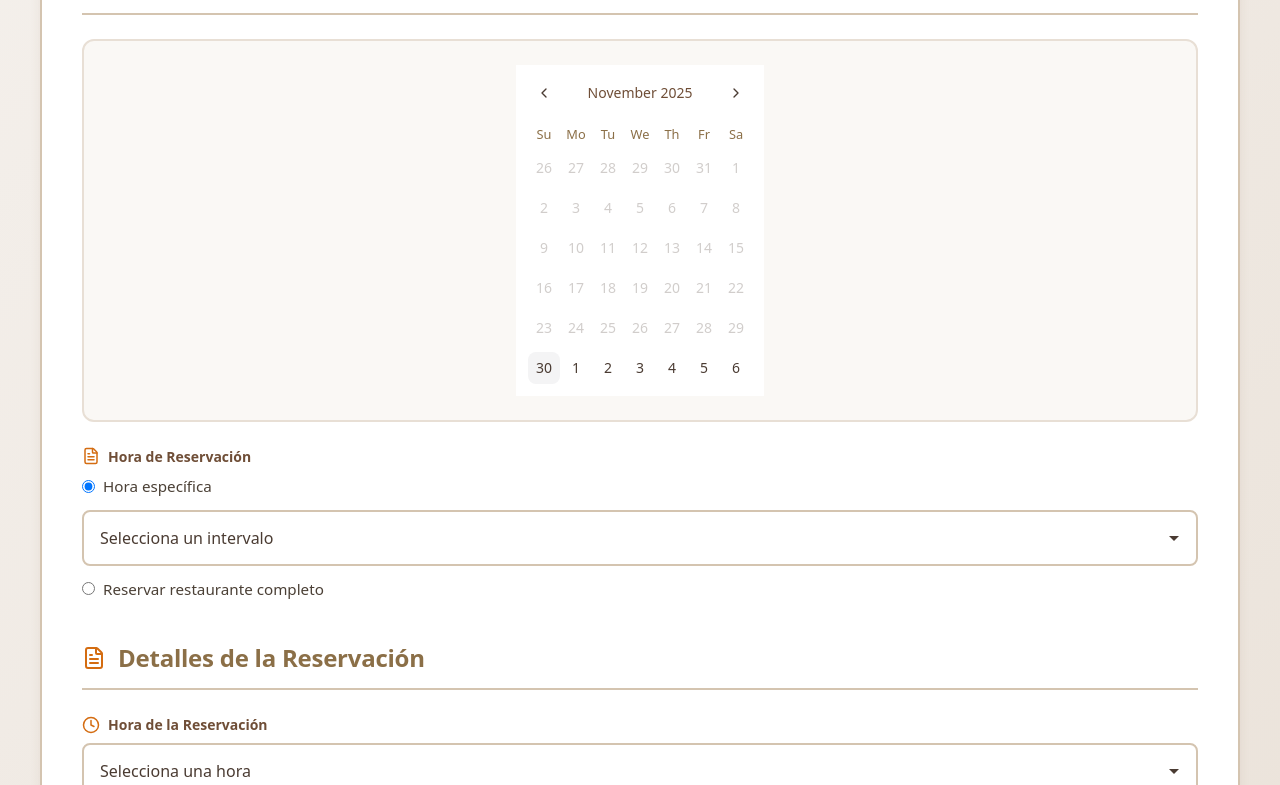
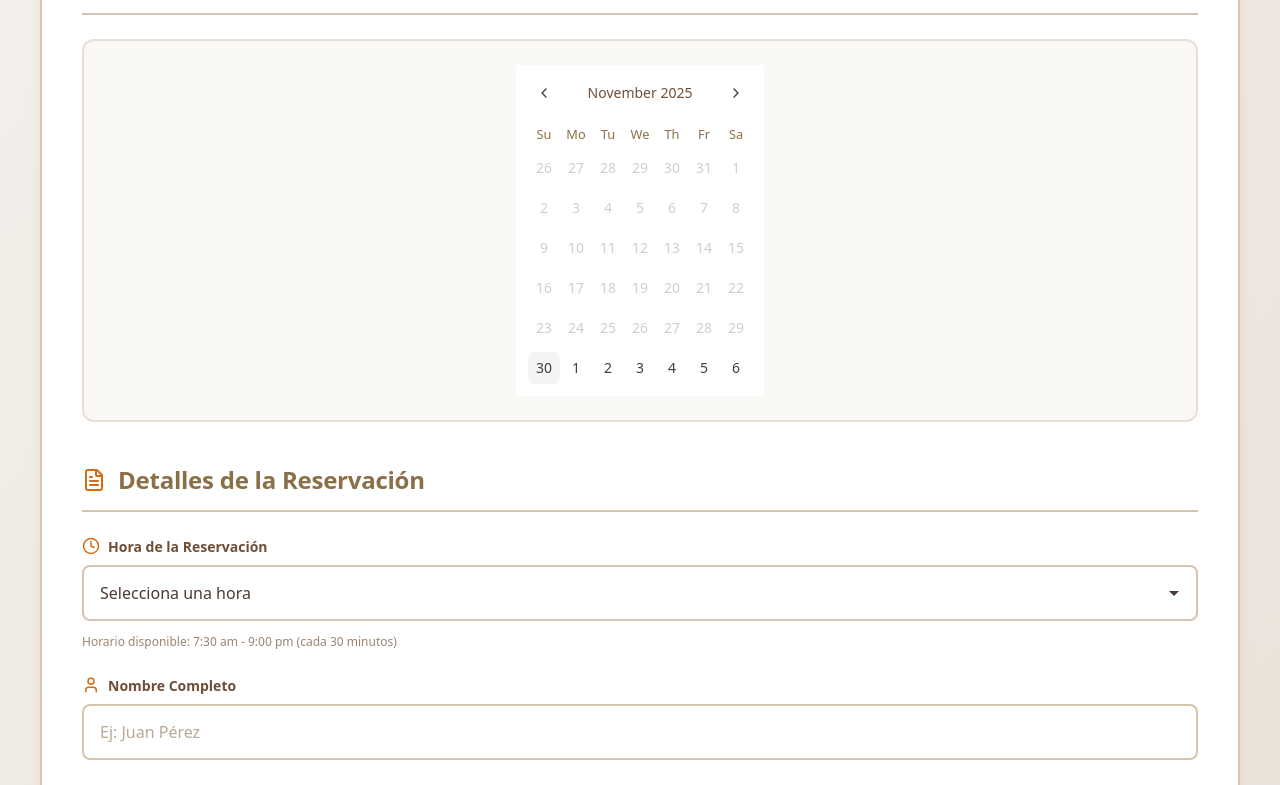
Before and after one commit to Otalorah/ManaCoffee, a React (Vite) app: page /reservations in a window 1280 px wide. Shown: the part 431-1216 px from the top of the page. Built offline with nearby package versions, Linux system fonts and the light colour scheme.

Commit message:
Remove unused time interval selection from Reservations
Eliminated the time interval selection logic and related UI from the Reservations page. The reservation type is now fixed to 'time', and time selection is handled via a single input. Also removed an unused useEffect import from Header.

```diff
--- a/src/components/layout/Header/Header.tsx
+++ b/src/components/layout/Header/Header.tsx
@@ -1,4 +1,4 @@
-import { useState, useEffect } from 'react';
+import { useState } from 'react';
 import { Link } from 'react-router-dom';
 import { BookOpen, CalendarCheck, Truck, ChefHat, Menu, X } from 'lucide-react';
 import styles from './Header.module.css';
--- a/src/pages/Reservations/Reservations.tsx
+++ b/src/pages/Reservations/Reservations.tsx
@@ -14,8 +14,7 @@ export default function Reservations() {
     const [numberOfPeople, setNumberOfPeople] = useState('');
     const [reason, setReason] = useState('');
     // Reservation time/type: 'time' = specific HH:mm, 'full' = restaurante completo
-    const [reservationType, setReservationType] = useState<'time' | 'full'>('time');
-    const [timeValue, setTimeValue] = useState('');
+    const [reservationType] = useState<'time' | 'full'>('time');
     const [error, setError] = useState('');
     const [success, setSuccess] = useState(false);
     const [loading, setLoading] = useState(false);
@@ -88,34 +87,6 @@ export default function Reservations() {
 
         if (totalForTime + Number(newRes.numberOfPeople) > 35) return { ok: false, message: 'Sin cupo. Comunícate al WhatsApp.' };
         return { ok: true };
-    };
-
-    // Generate selectable 1-hour intervals starting every 30 minutes from 07:00,
-    // including only those whose end time is <= 21:00. Returns value and label.
-    const generateIntervals = () => {
-        const intervals: { value: string; label: string; start: string; end: string }[] = [];
-        const open = 7 * 60; // minutes
-        const close = 21 * 60; // minutes
-        const lastStart = close - 60; // last start so that end <= close
-        for (let m = open; m <= lastStart; m += 30) {
-            const startMin = m;
-            const endMin = m + 60;
-            if (endMin > close) continue;
-            const pad = (n: number) => String(n).padStart(2, '0');
-            const start = `${pad(Math.floor(startMin / 60))}:${pad(startMin % 60)}`;
-            const end = `${pad(Math.floor(endMin / 60))}:${pad(endMin % 60)}`;
-
-            const fmt = (hhmm: string) => {
-                const [h, mm] = hhmm.split(':').map(Number);
-                const d = new Date();
-                d.setHours(h, mm, 0, 0);
-                return d.toLocaleTimeString('en-US', { hour: 'numeric', minute: '2-digit', hour12: true });
-            };
-
-            const label = `${fmt(start)} – ${fmt(end)}`;
-            intervals.push({ value: `${start}-${end}`, label, start, end });
-        }
-        return intervals;
     };
 
     useEffect(() => {
@@ -199,9 +170,11 @@ export default function Reservations() {
             return;
         }
 
-        if (reservationType === 'time' && !timeValue) {
-            setError('Por favor selecciona la hora de la reservación');
-            return;
+        if (reservationType === 'time') {
+            if (!time.trim()) {
+                setError('Por favor selecciona una hora para tu reservación');
+                return;
+            }
         }
 
         // Guardar datos temporales y mostrar modal
@@ -218,7 +191,7 @@ export default function Reservations() {
             timestamp: new Date().toISOString(),
             timestampFormatted: new Date().toLocaleString('es-ES'),
             reservationType: reservationType,
-            time: reservationType === 'time' ? timeValue || null : null
+            time: reservationType === 'time' ? time || null : null
         };
 
         setTempReservationData(reservationData);
@@ -279,7 +252,7 @@ export default function Reservations() {
                     month: 'long',
                     day: 'numeric'
                 }),
-                time: reservationType === 'time' ? timeValue || null : null,
+                time: reservationType === 'time' ? time || null : null,
                 name: name.trim(),
                 email: email.trim(),
                 phone: phone.trim(),
@@ -412,55 +385,6 @@ export default function Reservations() {
                                 </p>
                             </div>
                         )}
-
-                        {/* Time / Full options moved under calendar (left side) */}
-                        <div className={styles.fieldContainer}>
-                            <label className={styles.label}>
-                                <FileText size={18} className={styles.labelIcon} />
-                                Hora de Reservación
-                            </label>
-
-                            <div className={styles.radioGroup}>
-                                <label className={styles.radioLabel}>
-                                    <input
-                                        type="radio"
-                                        name="reservationType"
-                                        value="time"
-                                        checked={reservationType === 'time'}
-                                        onChange={() => setReservationType('time')}
-                                    />
-                                    Hora específica
-                                </label>
-
-                                {reservationType === 'time' && (
-                                    <select
-                                        id="timeInterval"
-                                        aria-label="Hora de la reservación"
-                                        value={timeValue}
-                                        onChange={(e) => { setTimeValue(e.target.value); setReservationType('time'); }}
-                                        className={styles.input}
-                                        required
-                                    >
-                                        <option value="">Selecciona un intervalo</option>
-                                        {generateIntervals().map((it) => (
-                                            <option key={it.value} value={it.value}>{it.label}</option>
-                                        ))}
-                                    </select>
-                                )}
-
-                                <label className={styles.radioLabel}>
-                                    <input
-                                        type="radio"
-                                        name="reservationType"
-                                        value="full"
-                                        checked={reservationType === 'full'}
-                                        onChange={() => setReservationType('full')}
-                                    />
-                                    Reservar restaurante completo
-                                </label>
-                            </div>
-
-                        </div>
                     </div>
 
                     <div className={styles.formSection}>
```
